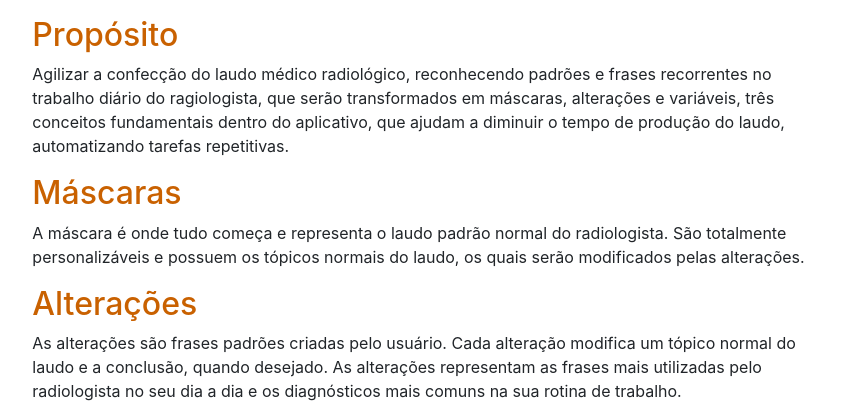
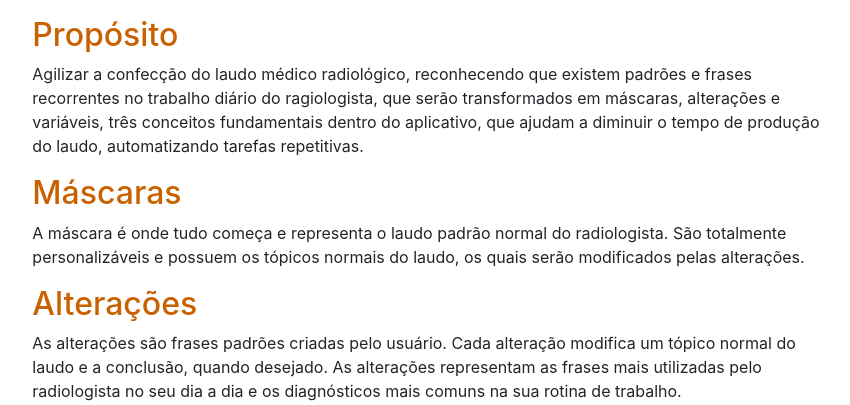
Before and after one commit to netofarthur/laudario, a Django app: page /sobre in a window 1280 px wide. Shown: the part 172-577 px from the top of the page, without its empty margins (212-1062 px from the left). Run offline with Django 3.2, Linux system fonts and the light colour scheme; parts of the project's set-up code (start-up, migrations or seed data) failed here and were passed over; some libraries are stand-ins or nearby versions.

Commit message:
Atualizado sobre.

```diff
--- a/laudario/masks/templates/masks/sobre.html
+++ b/laudario/masks/templates/masks/sobre.html
@@ -38,7 +38,7 @@
 
     <div id="info">
             <h1>Propósito</h1>
-            <p>Agilizar a confecção do laudo médico radiológico, reconhecendo padrões e
+            <p>Agilizar a confecção do laudo médico radiológico, reconhecendo que existem padrões e
             frases recorrentes no trabalho diário do ragiologista, que serão
             transformados em máscaras, alterações e variáveis, três conceitos fundamentais
             dentro do aplicativo, que ajudam a diminuir o tempo de produção do laudo, automatizando
```
